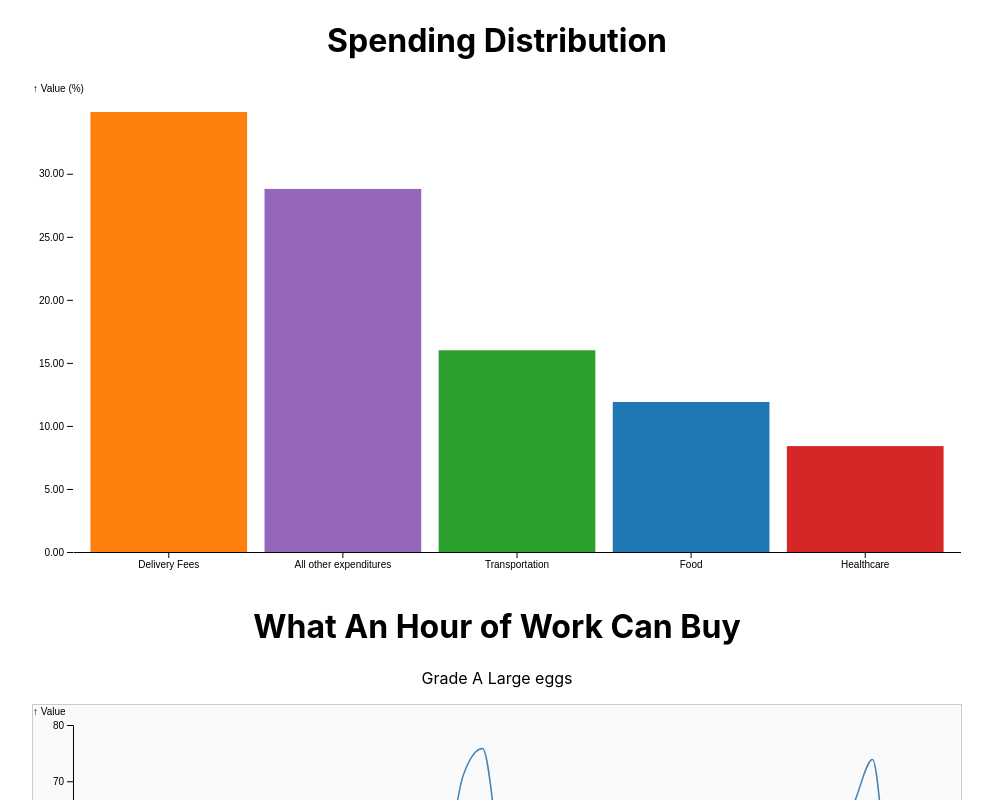
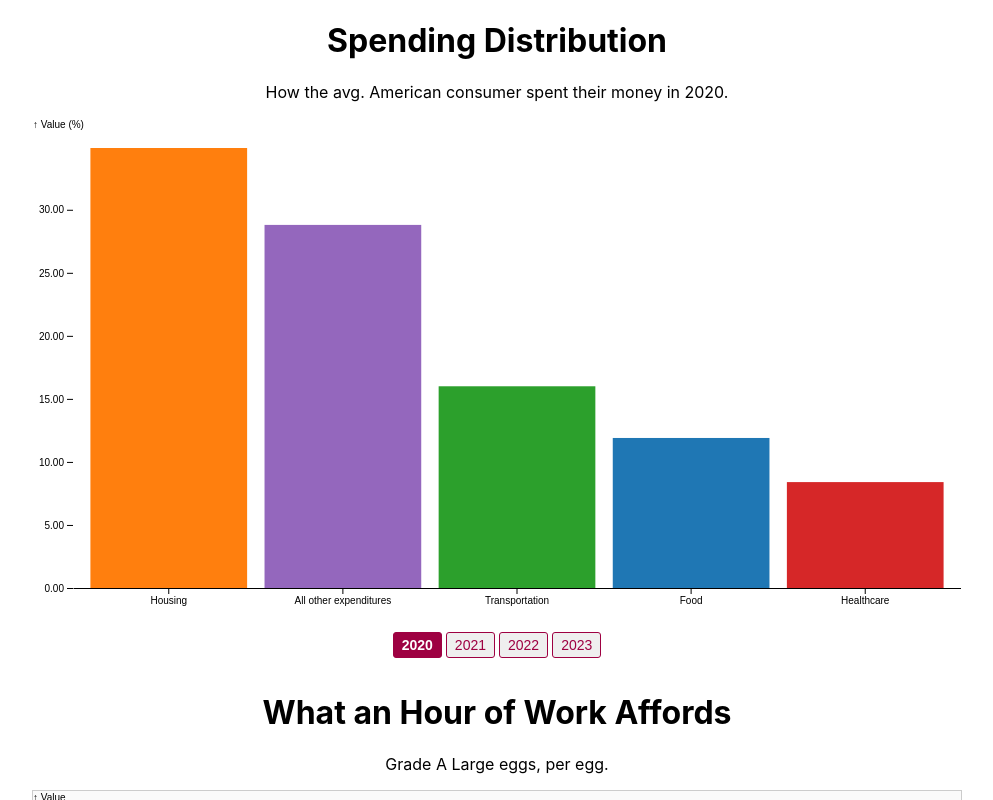
Before and after one commit to riaaa16/eggs, a React (Create React App) app: page / in a window 1280 px wide. Shown: the top 800 px of the page, without its empty margins (143-1136 px from the left). Built offline with nearby package versions, Linux system fonts and the light colour scheme.

Commit message:
Buttons are re-usable and can change chart component depending on props

```diff
--- a/src/App.js
+++ b/src/App.js
@@ -5,17 +5,38 @@ import PieChart from './charts/pie';
 import StackedBarChart from './charts/stackedBar';
 import DivergingStackedBarChart from './charts/divergingStackedBar';
 import SmallMultiplesChart from './charts/smallMultiLine';
-import LineButtons from './lineTransitionButtons';
+import TransitionButtons from './transitionButtons';
 import BarChart from './charts/bar';
 
 function App() {
+  const productRatio = [ // To create buttons for Product Ratio
+    { label: "Eggs", path: "/data/Eggs/Egg Ratio.csv", subtitle: "Grade A Large eggs, per egg."},
+    { label: "Bread", path: "/data/Bread/Bread Ratio.csv", subtitle: "White pan bread, per lb."},
+    { label: "Milk", path: "/data/Milk/Milk Ratio.csv", subtitle: "Fresh whole milk, per gal."},
+    { label: "Potato Chips", path: "/data/Potato Chips/Potato Chip Ratio.csv", subtitle: "Potato chips, per 16 oz."},
+  ];
+
+  const spendDistribution = [ // To create buttons for Spending Distribution
+    { label: "2020", path: "/data/Spending Distribution/2020.csv", subtitle: "How the avg. American consumer spent their money in 2020."},
+    { label: "2021", path: "/data/Spending Distribution/2021.csv", subtitle: "How the avg. American consumer spent their money in 2021."},
+    { label: "2022", path: "/data/Spending Distribution/2022.csv", subtitle: "How the avg. American consumer spent their money in 2022."},
+    { label: "2023", path: "/data/Spending Distribution/2023.csv", subtitle: "How the avg. American consumer spent their money in 2023."},
+  ];
+
   return (
     <div className="App">
-      <BarChart
-        filepath={"/data/Spending Distribution/2020.csv"}
-        title={"Spending Distribution"}
+      <TransitionButtons
+        type = {"bar"}
+        buttons = {spendDistribution}
+        monthly = {false}
+        title = {"Spending Distribution"}
       />
-      <LineButtons/>
+      <TransitionButtons
+        type = {"line"}
+        buttons = {productRatio}
+        monthly = {false}
+        title = {"What an Hour of Work Affords"}
+      />
       <SmallMultiplesChart
         csvFiles={[
           {
--- a/src/lineTransitionButtons.js
+++ /dev/null
@@ -1,63 +0,0 @@
-import React, { useState } from "react";
-import LineChart from "./charts/line";
-
-const BUTTONS_HEIGHT = 50;
-
-const inactiveButton = { // Styling nor inactive buttons
-    border: "1.5px solid #9e0142",
-    borderRadius: "3px",
-    padding: "4px 8px",
-    margin: "10px 2px",
-    fontSize: 14,
-    color: "#9e0142",
-};
-
-const activeButton = { // Styling for active buttons
-    ...inactiveButton,
-    backgroundColor: "#9e0142",
-    color: "white",
-    fontWeight: "bold"
-}
-
-const LineButtons = () => {
-    const [filepath, setFilepath] = useState("/data/Eggs/Egg Ratio.csv"); // Set "eggs" as default
-    const [subtitle, setSubtitle] = useState("Grade A Large eggs"); // Set "eggs" as default
-    const [active, setActive] = useState("Eggs"); // Set active button styling
-
-
-    const title = "What An Hour of Work Can Buy"; // Set title
-    const monthly = true; // Set monthly
-
-    const buttons = [ // Array to dynamically create buttons
-        { label: "Eggs", path: "/data/Eggs/Egg Ratio.csv", subtitle: "Grade A Large eggs, per egg."},
-        { label: "Bread", path: "/data/Bread/Bread Ratio.csv", subtitle: "White pan bread, per lb."},
-        { label: "Milk", path: "/data/Milk/Milk Ratio.csv", subtitle: "Fresh whole milk, per gal."},
-        { label: "Potato Chips", path: "/data/Potato Chips/Potato Chip Ratio.csv", subtitle: "Potato chips, per 16 oz."},
-    ]
-
-    return (
-        <div>
-            {<LineChart // Linechart component
-                filepath={filepath}
-                monthly={monthly}
-                title={title}
-                subtitle={subtitle}
-            />}
-            <div style={{ height: BUTTONS_HEIGHT }}>
-                {buttons.map(( { label, path, subtitle }) => ( // For each obj in buttons array, create a button
-                <button
-                    key = {label}
-                    style = {active === label ? activeButton : inactiveButton} // Give active styling if label matches active
-                    onClick = {() => {
-                        setFilepath(path);
-                        setSubtitle(subtitle);
-                        setActive(label);
-                    }}
-                >{label}</button> // Button text is whatever label is
-                ))}
-            </div>
-        </div>
-    );
-};
-
-export default LineButtons;
--- /dev/null
+++ b/src/transitionButtons.js
@@ -0,0 +1,71 @@
+import React, { useState, useEffect } from "react";
+import LineChart from "./charts/line";
+import BarChart from "./charts/bar";
+
+const BUTTONS_HEIGHT = 50;
+
+const inactiveButton = { // Styling nor inactive buttons
+    border: "1.5px solid #9e0142",
+    borderRadius: "3px",
+    padding: "4px 8px",
+    margin: "10px 2px",
+    fontSize: 14,
+    color: "#9e0142",
+};
+
+const activeButton = { // Styling for active buttons
+    ...inactiveButton,
+    backgroundColor: "#9e0142",
+    color: "white",
+    fontWeight: "bold"
+}
+
+const TransitionButtons = ({ type, buttons, monthly, title}) => {
+    const firstChart = buttons[0]; // Set firstChart to first object in Array
+
+    // Initialize state to first chart's data
+    const [filepath, setFilepath] = useState(firstChart.path);
+    const [subtitle, setSubtitle] = useState(firstChart.subtitle);
+    const [active, setActive] = useState(firstChart.label);
+
+    useEffect(() => {
+        setFilepath(firstChart.path); // Set filepath to first
+        setSubtitle(firstChart.subtitle); // Set subtitle to first
+        setActive(firstChart.label); // Set active  to first
+    }, [buttons]);
+
+    const chart = { // Object returns correct component based on type
+        "line" : <LineChart
+            filepath={filepath}
+            monthly={monthly}
+            title={title}
+            subtitle={subtitle}
+        />,
+        "bar" : <BarChart
+            filepath={filepath}
+            title={title}
+            subtitle={subtitle}
+        />
+    };
+
+    return (
+        <div>
+            {chart[type]}
+            <div style={{ height: BUTTONS_HEIGHT }}>
+                {buttons.map(( { label, path, subtitle }) => ( // For each obj in buttons array, create a button
+                <button
+                    key = {label}
+                    style = {active === label ? activeButton : inactiveButton} // Give active styling if label matches active
+                    onClick = {() => {
+                        setFilepath(path);
+                        setSubtitle(subtitle);
+                        setActive(label);
+                    }}
+                >{label}</button> // Button text is whatever label is
+                ))}
+            </div>
+        </div>
+    );
+};
+
+export default TransitionButtons;
```
Also changed, not shown: public/data/Spending Distribution/2020.csv, public/data/Spending Distribution/2021.csv (added), public/data/Spending Distribution/2022.csv (added), public/data/Spending Distribution/2023.csv (added).
